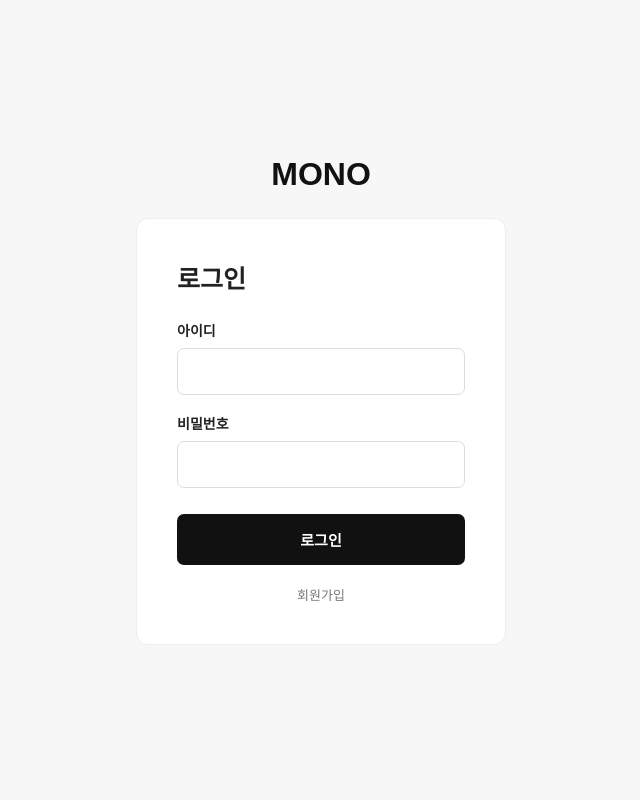
After one commit to MONO1215/MONO, a Flask app: page /login in a window 1280 px wide. The commit adds this page. Shown: the whole page, without its empty margins (319-959 px from the left). Run offline with Flask 3, Linux system fonts and the light colour scheme; some libraries are stand-ins or nearby versions.

Commit message:
Add user registration and login

```diff
--- a/app.py
+++ b/app.py
@@ -3,7 +3,10 @@ import os
 import psycopg
 from psycopg.rows import dict_row
 from werkzeug.utils import secure_filename
-from werkzeug.security import check_password_hash
+from werkzeug.security import (
+    check_password_hash,
+    generate_password_hash
+)
 from functools import wraps
 
 
@@ -310,6 +313,270 @@ def product_detail(product_id):
         "product_detail.html",
         product=product,
         options=options
+    )
+
+
+# ==================================================
+# 일반 회원가입
+# ==================================================
+
+@app.route(
+    "/register",
+    methods=["GET", "POST"]
+)
+def register():
+
+    error = None
+
+    if request.method == "POST":
+
+        name = request.form.get(
+            "name",
+            ""
+        ).strip()
+
+        username = request.form.get(
+            "username",
+            ""
+        ).strip()
+
+        phone = request.form.get(
+            "phone",
+            ""
+        ).strip()
+
+        email = request.form.get(
+            "email",
+            ""
+        ).strip()
+
+        password = request.form.get(
+            "password",
+            ""
+        )
+
+        password_confirm = request.form.get(
+            "password_confirm",
+            ""
+        )
+
+        # ------------------------------------------
+        # 필수 입력 확인
+        # ------------------------------------------
+
+        if not name:
+            error = "이름을 입력해주세요."
+
+        elif not username:
+            error = "아이디를 입력해주세요."
+
+        elif not email:
+            error = "이메일을 입력해주세요."
+
+        elif not password:
+            error = "비밀번호를 입력해주세요."
+
+        elif password != password_confirm:
+            error = "비밀번호가 일치하지 않습니다."
+
+
+        # ------------------------------------------
+        # DB 저장
+        # ------------------------------------------
+
+        if error is None:
+
+            conn = get_db_connection()
+
+            try:
+
+                with conn.cursor() as cur:
+
+                    # 아이디 중복 확인
+                    cur.execute("""
+                        SELECT id
+                        FROM users
+                        WHERE username = %s
+                    """, (
+                        username,
+                    ))
+
+                    existing_username = cur.fetchone()
+
+                    if existing_username:
+
+                        error = (
+                            "이미 사용 중인 아이디입니다."
+                        )
+
+                    else:
+
+                        # 이메일 중복 확인
+                        cur.execute("""
+                            SELECT id
+                            FROM users
+                            WHERE email = %s
+                        """, (
+                            email,
+                        ))
+
+                        existing_email = cur.fetchone()
+
+                        if existing_email:
+
+                            error = (
+                                "이미 가입된 이메일입니다."
+                            )
+
+                        else:
+
+                            password_hash = (
+                                generate_password_hash(
+                                    password
+                                )
+                            )
+
+                            cur.execute("""
+                                INSERT INTO users (
+                                    name,
+                                    username,
+                                    phone,
+                                    email,
+                                    password_hash
+                                )
+                                VALUES (
+                                    %s, %s, %s, %s, %s
+                                )
+                            """, (
+                                name,
+                                username,
+                                phone,
+                                email,
+                                password_hash
+                            ))
+
+                            conn.commit()
+
+            except Exception:
+
+                conn.rollback()
+                raise
+
+            finally:
+
+                conn.close()
+
+
+            if error is None:
+
+                return redirect(
+                    url_for("login")
+                )
+
+
+    return render_template(
+        "register.html",
+        error=error
+    )
+
+
+# ==================================================
+# 일반 사용자 로그인
+# ==================================================
+
+@app.route(
+    "/login",
+    methods=["GET", "POST"]
+)
+def login():
+
+    error = None
+
+    if request.method == "POST":
+
+        username = request.form.get(
+            "username",
+            ""
+        ).strip()
+
+        password = request.form.get(
+            "password",
+            ""
+        )
+
+        conn = get_db_connection()
+
+        try:
+
+            with conn.cursor() as cur:
+
+                cur.execute("""
+                    SELECT *
+                    FROM users
+                    WHERE username = %s
+                """, (
+                    username,
+                ))
+
+                user = cur.fetchone()
+
+        finally:
+
+            conn.close()
+
+
+        if (
+            user
+            and check_password_hash(
+                user["password_hash"],
+                password
+            )
+        ):
+
+            session["user_logged_in"] = True
+            session["user_id"] = user["id"]
+            session["username"] = user["username"]
+
+            return redirect(
+                url_for("home")
+            )
+
+
+        error = (
+            "아이디 또는 비밀번호가 올바르지 않습니다."
+        )
+
+
+    return render_template(
+        "login.html",
+        error=error
+    )
+
+
+# ==================================================
+# 일반 사용자 로그아웃
+# ==================================================
+
+@app.route("/logout")
+def logout():
+
+    session.pop(
+        "user_logged_in",
+        None
+    )
+
+    session.pop(
+        "user_id",
+        None
+    )
+
+    session.pop(
+        "username",
+        None
+    )
+
+    return redirect(
+        url_for("home")
     )
 
 
--- a/static/css/style.css
+++ b/static/css/style.css
@@ -1217,3 +1217,132 @@ nav a.active {
 .admin-logout-button:hover {
     background: #f5f5f5;
 }
+
+/* ==================================================
+   일반 회원 로그인 / 회원가입
+================================================== */
+
+.user-login-body {
+    min-height: 100vh;
+
+    display: flex;
+    align-items: center;
+    justify-content: center;
+
+    background: #f7f7f7;
+}
+
+.user-login-container {
+    width: 100%;
+    max-width: 430px;
+
+    padding: 30px;
+}
+
+.user-login-logo {
+    display: block;
+
+    margin-bottom: 25px;
+
+    text-align: center;
+    text-decoration: none;
+
+    color: #111;
+
+    font-size: 32px;
+    font-weight: 700;
+}
+
+.user-login-box {
+    padding: 40px;
+
+    background: #fff;
+
+    border: 1px solid #eeeeee;
+    border-radius: 12px;
+}
+
+.user-login-box h1 {
+    margin-bottom: 25px;
+
+    font-size: 25px;
+}
+
+.user-login-field {
+    margin-bottom: 18px;
+}
+
+.user-login-field label {
+    display: block;
+
+    margin-bottom: 8px;
+
+    font-size: 14px;
+    font-weight: 600;
+}
+
+.user-login-field input {
+    width: 100%;
+
+    padding: 14px;
+
+    border: 1px solid #dddddd;
+    border-radius: 7px;
+
+    font-size: 15px;
+}
+
+.user-login-field input:focus {
+    outline: none;
+    border-color: #555;
+}
+
+.user-login-button {
+    width: 100%;
+
+    margin-top: 8px;
+
+    padding: 15px;
+
+    border: none;
+    border-radius: 7px;
+
+    background: #111;
+    color: white;
+
+    font-size: 15px;
+    font-weight: 600;
+
+    cursor: pointer;
+}
+
+.user-login-button:hover {
+    background: #333;
+}
+
+.user-login-error {
+    margin-bottom: 20px;
+    padding: 12px;
+
+    background: #fff4f4;
+
+    border: 1px solid #ffd4d4;
+    border-radius: 6px;
+
+    color: #c33;
+
+    font-size: 13px;
+}
+
+.user-register-link {
+    display: block;
+
+    margin-top: 20px;
+
+    text-align: center;
+    text-decoration: none;
+
+    color: #777;
+
+    font-size: 13px;
+}
--- /dev/null
+++ b/templates/login.html
@@ -0,0 +1,109 @@
+<!DOCTYPE html>
+<html lang="ko">
+
+<head>
+    <meta charset="UTF-8">
+
+    <meta
+        name="viewport"
+        content="width=device-width, initial-scale=1.0"
+    >
+
+    <title>
+        MONO 로그인
+    </title>
+
+    <link
+        rel="stylesheet"
+        href="{{ url_for('static', filename='css/style.css') }}"
+    >
+</head>
+
+<body class="user-login-body">
+
+
+<div class="user-login-container">
+
+    <a
+        href="/"
+        class="user-login-logo"
+    >
+        MONO
+    </a>
+
+
+    <div class="user-login-box">
+
+        <h1>
+            로그인
+        </h1>
+
+
+        {% if error %}
+
+        <div class="user-login-error">
+            {{ error }}
+        </div>
+
+        {% endif %}
+
+
+        <form method="POST">
+
+            <div class="user-login-field">
+
+                <label>
+                    아이디
+                </label>
+
+                <input
+                    type="text"
+                    name="username"
+                    autocomplete="username"
+                    required
+                >
+
+            </div>
+
+
+            <div class="user-login-field">
+
+                <label>
+                    비밀번호
+                </label>
+
+                <input
+                    type="password"
+                    name="password"
+                    autocomplete="current-password"
+                    required
+                >
+
+            </div>
+
+
+            <button
+                type="submit"
+                class="user-login-button"
+            >
+                로그인
+            </button>
+
+        </form>
+
+
+        <a
+            href="/register"
+            class="user-register-link"
+        >
+            회원가입
+        </a>
+
+    </div>
+
+</div>
+
+
+</body>
+
+</html>
```
Also changed, not shown: templates/register.html (added, +172 -0 lines).
